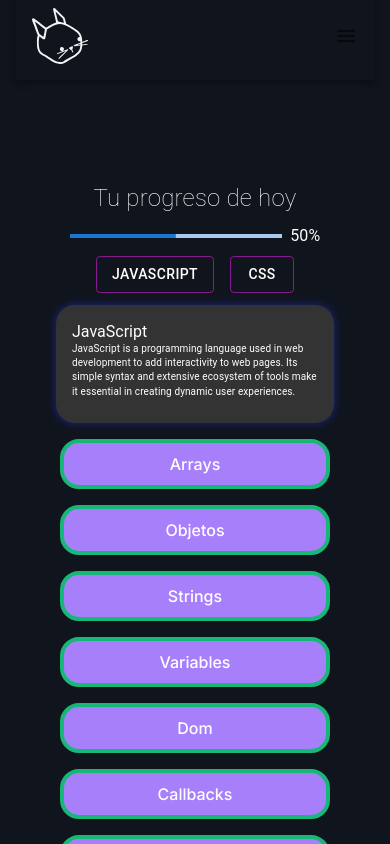
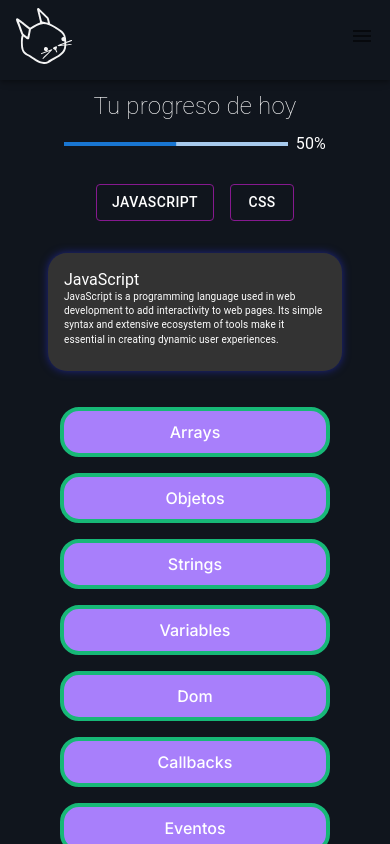
Before and after one commit to No-Country/s13-02-m-node-react, a Next.js app in the folder frontend/: page / in a window 390 px wide. Shown: the top 844 px of the page. Built offline with nearby package versions, Linux system fonts and the light colour scheme.

Commit message:
Correcion de las vist para que la navegacion quide pegada, junto con las card

```diff
--- a/frontend/src/app/(routes)/layout.jsx
+++ b/frontend/src/app/(routes)/layout.jsx
@@ -1,20 +1,15 @@
-import Footer from '@/components/footer/Footer'
-import NavBar from '@/components/navBar/NavBar'
-import { Container } from '@mui/material'
+import Footer from "@/components/footer/Footer";
+import NavBar from "@/components/navBar/NavBar";
 
 const layout = ({ children }) => {
   return (
-    <Container
-      maxWidth='xl'
-      sx={{
-        minHeight: '100vh'
-      }}
-      className='flex flex-col justify-between'
-    >
-      <NavBar />
-      {children}
+    <div className="w-full relative">
+      <div className="sticky top-0 z-50">
+        <NavBar />
+      </div>
+      <div className=" p-2 lg:p-5">{children}</div>
       <Footer />
-    </Container>
-  )
-}
-export default layout
+    </div>
+  );
+};
+export default layout;
--- a/frontend/src/app/(routes)/ranks/page.jsx
+++ b/frontend/src/app/(routes)/ranks/page.jsx
@@ -5,7 +5,6 @@ import ChooseYourState from "@/components/CardStatus/ChooseYourState";
 import { CardHome } from "@/components/CardHome";
 import MedalsRanks from "@/components/medals-ranks/MedalsRanks";
 import AscentZone from "@/components/ascent-zone/AscentZone";
-import Toolbar from "@mui/material/Toolbar";
 import axios from "axios";
 
 const PageRanks = () => {
@@ -31,20 +30,6 @@ const PageRanks = () => {
 
   return (
     <>
-      <Toolbar id="back-to-top-anchor" />
-      <Container
-        maxWidth="xl"
-        sx={{
-          minHeight: "100vh",
-        }}
-        className="flex flex-col justify-between mt-6"
-      >
-        <main className="flex">
-          <aside className="w-80 hidden lg:block space-y-5">
-            <ChooseYourState />
-            <CardHome secondary={true} />
-          </aside>
-
       <Snackbar
         open={errorAlert}
         autoHideDuration={6000}
@@ -60,12 +45,17 @@ const PageRanks = () => {
           variant="filled"
           sx={{ width: "100%" }}
         >
-              Error al obtener datos.
+          Error al obtener datos de la clasificación.
         </Alert>
       </Snackbar>
-
-          <Container className="p-0 flex gap-5 flex-col items-center ">
-            <section className="w-full flex gap-5 flex-col items-center justify-center">
+      <main className="grid gap-2 grid-cols-1 lg:grid-cols-4 relative">
+        <aside className="w-60 lg:w-full lg:max-w-60 xl:max-w-80 hidden lg:block lg:col-span-1 space-y-5 ">
+          <div className="w-full sticky top-24">
+            <ChooseYourState />
+            <CardHome secondary={true} />
+          </div>
+        </aside>
+        <section className="w-full lg:col-span-3 flex gap-5 flex-col items-center justify-center">
           <MedalsRanks rank={"oro"} />
           <div className="text-center text-white">
             <h2 className="text-sm sm:text-lg">DIVISION ORO</h2>
@@ -75,9 +65,7 @@ const PageRanks = () => {
           </div>
           <AscentZone dataLoaded={loading} data={userData} />
         </section>
-          </Container>
       </main>
-      </Container>
     </>
   );
 };
--- a/frontend/src/app/page.js
+++ b/frontend/src/app/page.js
@@ -24,45 +24,39 @@ export default function Home() {
 
   return (
     <>
-      <Container
-        maxWidth="xl"
-        sx={{
-          minHeight: "100vh",
-        }}
-        className="flex flex-col justify-between"
-      >
+      <div className="w-full relative">
+        <div className="sticky top-0 z-50">
           <NavBar />
-        <main className="flex">
-          <aside className={`hidden md:block mt-[100px] '`}>
+        </div>
+        <div className="p-2 lg:p-5">
+          <main className="grid gap-2 grid-cols-1 lg:grid-cols-4 relative">
+            <aside className="w-60 lg:w-full lg:max-w-60 xl:max-w-80 hidden lg:block lg:col-span-1 space-y-5">
+              <div className="w-full sticky top-24">
                 <CardHome />
                 <CardHome secondary={true} />
+              </div>
             </aside>
-          <div className=" grid grid-cols-4">
-            <section
-              className={`w-full flex flex-col items-center justify-around mt-[100px]  ${
-                isXsOrMd ? "col-span-4" : "col-span-3"
-              } `}
-            >
+            <section className="w-full lg:col-span-3 flex gap-5 flex-col items-center justify-center">
+              <div className="w-full sticky top-20 z-40 bg-rich-black-500">
+                <div className="w-full flex items-center justify-center relative">
                   <ProgressBar
                     value={50}
                     data={"50%"}
                     title={"Tu progreso de hoy"}
                   />
+                  <div className="absolute right-0 hidden lg:block">
+                    <HeartCounter lives={2} dataLoaded={dataLoaded} />
+                  </div>
+                </div>
+              </div>
               <Languages data={data} />
               <CardDefLenguajeHome />
               <Roadmap />
             </section>
-            <section className={`hidden md:block mt-[140px]`}>
-              <HeartCounter
-                lives={2}
-                position={"fixed"}
-                dataLoaded={dataLoaded}
-              />
-            </section>
+          </main>
         </div>
-        </main>
         <Footer />
-      </Container>
+      </div>
     </>
   );
 }
--- a/frontend/src/components/CardHome.jsx
+++ b/frontend/src/components/CardHome.jsx
@@ -1,15 +1,15 @@
-'use client'
-import React from 'react'
-import Grid from '@mui/material/Grid'
-import Button from '@mui/material/Button'
-import oro from '/public/oro.svg'
-import winner from '/public/winner.svg'
-import Rectangle from '/public/Rectangle.svg'
-import redclock from '/public/redclock.svg'
-import racingflag from '/public/racingflag.svg'
-import Image from 'next/image'
-import Typography from '@mui/material/Typography'
-import Link from 'next/link'
+"use client";
+import React from "react";
+import Grid from "@mui/material/Grid";
+import Button from "@mui/material/Button";
+import oro from "/public/oro.svg";
+import winner from "/public/winner.svg";
+import Rectangle from "/public/Rectangle.svg";
+import redclock from "/public/redclock.svg";
+import racingflag from "/public/racingflag.svg";
+import Image from "next/image";
+import Typography from "@mui/material/Typography";
+import Link from "next/link";
 
 export const CardHome = ({ secondary }) => {
   return (
@@ -19,137 +19,137 @@ export const CardHome = ({ secondary }) => {
           sx={{
             //card whit glassmorphism
 
-            width: '300px',
-            backgroundColor: '#333333',
-            borderRadius: '10px',
-            margin: '10px',
-            boxShadow: '0 8px 32px 0 rgba( 31, 38, 135, 0.37 )',
-            backdropFilter: 'blur(4px)',
-            WebkitBackdropFilter: 'blur(4px)',
-            border: '1px solid rgba( 255, 255, 255, 0.18 )',
-            borderRadius: '10px',
-            position: 'sticky',
-            top: '290px'
+            width: "300px",
+            backgroundColor: "#333333",
+            borderRadius: "10px",
+            margin: "10px",
+            boxShadow: "0 8px 32px 0 rgba( 31, 38, 135, 0.37 )",
+            backdropFilter: "blur(4px)",
+            WebkitBackdropFilter: "blur(4px)",
+            border: "1px solid rgba( 255, 255, 255, 0.18 )",
+            borderRadius: "10px",
+            // position: 'sticky',
+            top: "290px",
           }}
         >
           <Grid
             item
             sx={{
-              display: 'flex',
-              padding: '10px',
-              color: 'white',
-              justifyContent: 'space-between',
-              alignItems: 'space-between'
+              display: "flex",
+              padding: "10px",
+              color: "white",
+              justifyContent: "space-between",
+              alignItems: "space-between",
             }}
           >
-            <Typography component='h2'>Desafio del dia</Typography>
+            <Typography component="h2">Desafio del dia</Typography>
           </Grid>
           <Grid
             item
             gap={2}
             sx={{
-              display: 'flex',
+              display: "flex",
 
-              paddingX: '10px',
-              marginLeft: '10px',
-              color: 'white'
+              paddingX: "10px",
+              marginLeft: "10px",
+              color: "white",
             }}
           >
             {/** importar imagen de public */}
 
-            <Image src={winner} alt='oro' width={40} height={40} />
+            <Image src={winner} alt="oro" width={40} height={40} />
             <Grid
               item
               sx={{
-                paddingX: '10px',
-                color: 'white',
-                justifyContent: 'center',
+                paddingX: "10px",
+                color: "white",
+                justifyContent: "center",
 
-                margin: '5px'
+                margin: "5px",
               }}
             >
               <Typography
                 sx={{
-                  marginBottom: '10px',
-                  fontSize: '14px'
+                  marginBottom: "10px",
+                  fontSize: "14px",
                 }}
-                component='h2'
+                component="h2"
               >
                 Gana 10 xp
               </Typography>
-              <Image src={Rectangle} alt='oro' width={100} height={100} />
+              <Image src={Rectangle} alt="oro" width={100} height={100} />
             </Grid>
           </Grid>
           <Grid
             item
             gap={2}
             sx={{
-              display: 'flex',
+              display: "flex",
 
-              paddingX: '10px',
-              marginLeft: '10px',
-              color: 'white'
+              paddingX: "10px",
+              marginLeft: "10px",
+              color: "white",
             }}
           >
             {/** importar imagen de public */}
 
-            <Image src={racingflag} alt='oro' width={40} height={40} />
+            <Image src={racingflag} alt="oro" width={40} height={40} />
             <Grid
               item
               sx={{
-                paddingX: '10px',
-                color: 'white',
-                justifyContent: 'center',
+                paddingX: "10px",
+                color: "white",
+                justifyContent: "center",
 
-                margin: '10px'
+                margin: "10px",
               }}
             >
               <Typography
                 sx={{
-                  marginBottom: '10px',
-                  fontSize: '14px'
+                  marginBottom: "10px",
+                  fontSize: "14px",
                 }}
-                component='h3'
+                component="h3"
               >
                 Responde correctamente 5 veces seguidas en 2 lecciones
               </Typography>
-              <Image src={Rectangle} alt='oro' width={100} height={100} />
+              <Image src={Rectangle} alt="oro" width={100} height={100} />
             </Grid>
           </Grid>
           <Grid
             item
             gap={2}
             sx={{
-              display: 'flex',
+              display: "flex",
 
-              paddingX: '10px',
-              marginLeft: '10px',
-              color: 'white'
+              paddingX: "10px",
+              marginLeft: "10px",
+              color: "white",
             }}
           >
             {/** importar imagen de public */}
 
-            <Image src={redclock} alt='oro' width={40} height={40} />
+            <Image src={redclock} alt="oro" width={40} height={40} />
             <Grid
               item
               sx={{
-                paddingX: '10px',
-                color: 'white',
-                justifyContent: 'center',
+                paddingX: "10px",
+                color: "white",
+                justifyContent: "center",
 
-                margin: '10px'
+                margin: "10px",
               }}
             >
               <Typography
                 sx={{
-                  marginBottom: '10px',
-                  fontSize: '14px'
+                  marginBottom: "10px",
+                  fontSize: "14px",
                 }}
-                component='h2'
+                component="h2"
               >
                 Aprende durante 10 minutos
               </Typography>
-              <Image src={Rectangle} alt='oro' width={100} height={100} />
+              <Image src={Rectangle} alt="oro" width={100} height={100} />
             </Grid>
           </Grid>
         </Grid>
@@ -158,28 +158,28 @@ export const CardHome = ({ secondary }) => {
           sx={{
             //card whit glassmorphism
             // height: '180px',
-            width: '300px',
-            backgroundColor: '#333333',
-            borderRadius: '10px',
-            margin: '10px',
-            marginTop: '0px',
-            boxShadow: '0 8px 32px 0 rgba( 31, 38, 135, 0.37 )',
-            backdropFilter: 'blur(4px)',
-            WebkitBackdropFilter: 'blur(4px)',
-            border: '1px solid rgba( 255, 255, 255, 0.18 )',
-            borderRadius: '10px',
-            position: 'sticky',
-            top: '100px'
+            width: "300px",
+            backgroundColor: "#333333",
+            borderRadius: "10px",
+            margin: "10px",
+            marginTop: "0px",
+            boxShadow: "0 8px 32px 0 rgba( 31, 38, 135, 0.37 )",
+            backdropFilter: "blur(4px)",
+            WebkitBackdropFilter: "blur(4px)",
+            border: "1px solid rgba( 255, 255, 255, 0.18 )",
+            borderRadius: "10px",
+            // position: "sticky",
+            top: "100px",
           }}
         >
           <Grid
             item
             sx={{
-              display: 'flex',
-              padding: '10px',
-              color: 'white',
-              justifyContent: 'space-between',
-              alignItems: 'space-between'
+              display: "flex",
+              padding: "10px",
+              color: "white",
+              justifyContent: "space-between",
+              alignItems: "space-between",
             }}
           >
             <h1>Divison oro</h1>
@@ -188,39 +188,39 @@ export const CardHome = ({ secondary }) => {
             item
             gap={2}
             sx={{
-              display: 'flex',
-              padding: '10px',
-              marginLeft: '10px',
-              color: 'white'
+              display: "flex",
+              padding: "10px",
+              marginLeft: "10px",
+              color: "white",
             }}
           >
             {/** importar imagen de public */}
 
-            <Image src={oro} alt='oro' width={50} height={50} />
+            <Image src={oro} alt="oro" width={50} height={50} />
 
             <h1>Estás a 3 puestos de la zona de descenso.</h1>
           </Grid>
           <Grid
             item
             sx={{
-              display: 'flex',
-              padding: '5px',
-              color: 'white',
-              justifyContent: 'center',
+              display: "flex",
+              padding: "5px",
+              color: "white",
+              justifyContent: "center",
 
-              margin: '5px'
+              margin: "5px",
             }}
           >
-            <Link href={'/ranks'}>
+            <Link href={"/ranks"}>
               <Button
-                variant='contained'
+                variant="contained"
                 sx={{
-                  color: '#A87FFB',
-                  borderRadius: '10px',
-                  padding: '5px',
-                  margin: '5px',
+                  color: "#A87FFB",
+                  borderRadius: "10px",
+                  padding: "5px",
+                  margin: "5px",
 
-                  fontSize: '10px'
+                  fontSize: "10px",
                 }}
               >
                 Jugar a las ligas
@@ -230,5 +230,5 @@ export const CardHome = ({ secondary }) => {
         </Grid>
       )}
     </>
-  )
-}
+  );
+};
--- a/frontend/src/components/CardStatus/ChooseYourState.jsx
+++ b/frontend/src/components/CardStatus/ChooseYourState.jsx
@@ -88,7 +88,7 @@ const ChooseYourState = ({ dataLoaded }) => {
 
   return (
     <div className="w-full">
-      <div className="md:w-80 bg-jet-500 p-5 space-y-5 rounded-xl shadow-md shadow-picton-blue-800">
+      <div className="w-full bg-jet-500 p-5 space-y-5 rounded-xl shadow-md shadow-picton-blue-800">
         <div className="w-full flex items-center justify-between">
           {dataLoaded ? (
             <Skeleton variant="text" width={120} height={24} />
--- a/frontend/src/components/CardStatus/GridStatues.jsx
+++ b/frontend/src/components/CardStatus/GridStatues.jsx
@@ -6,11 +6,11 @@ const GridStatues = ({ data }) => {
     return null;
   }
   return (
-    <div className="w-full grid gap-2 grid-cols-3 grid-rows-4 md:grid-cols-6 md:grid-rows-2">
+    <div className="w-full grid gap-2 grid-cols-3 grid-rows-4 xl:grid-cols-6 xl:grid-rows-2 place-items-center">
       {data.map((item, index) => (
         <button
           key={index}
-          className="w-10 h-10 flex items-center justify-center border border-rich-black-500 rounded-lg shadow-md shadow-picton-blue-800"
+          className="w-10 h-10 flex items-center justify-center border border-rich-black-500 rounded-lg shadow-md shadow-picton-blue-800 place-self-center"
         >
           {item}
         </button>
```
Lines whose indentation alone changed are shown as unchanged.
